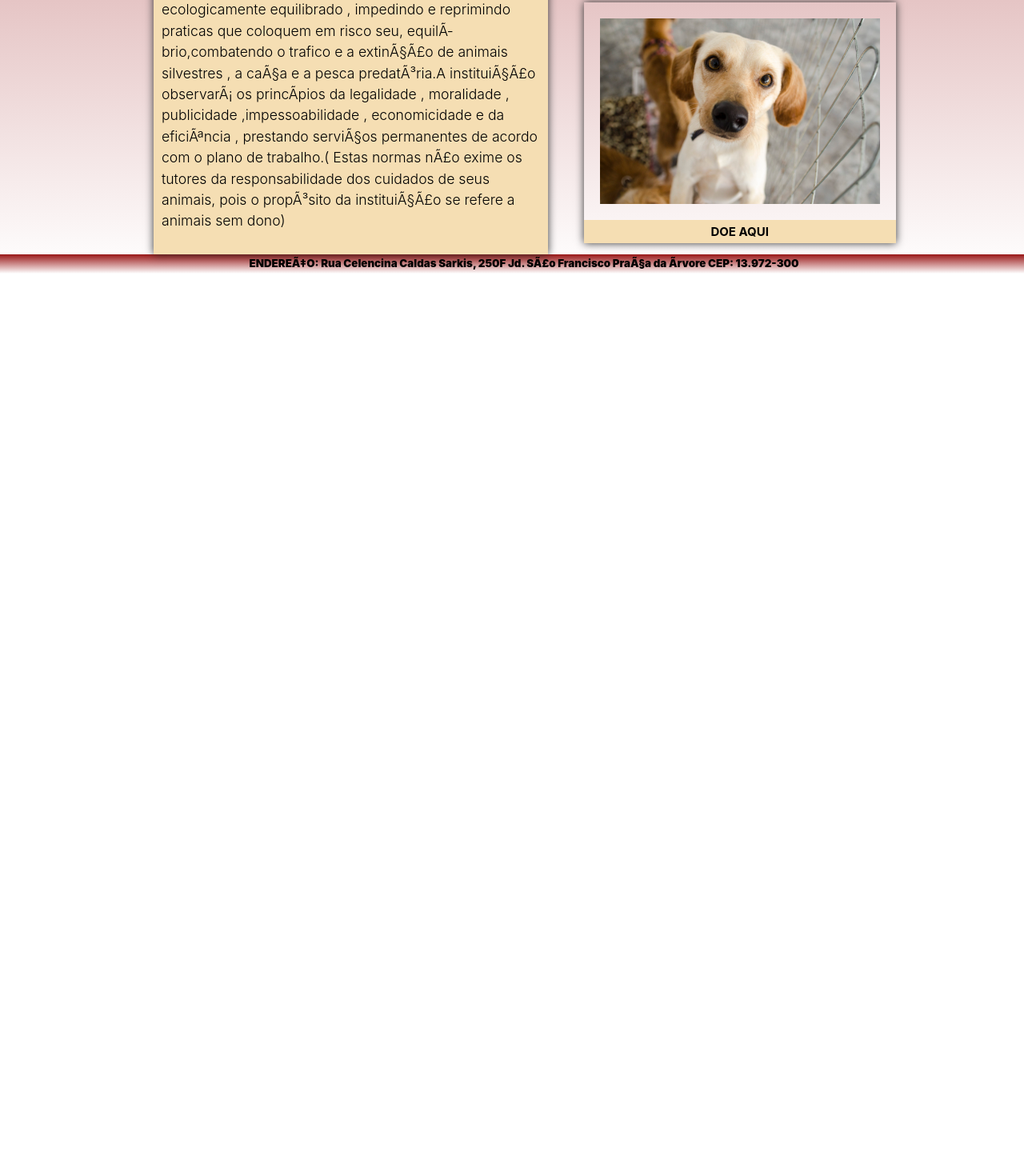
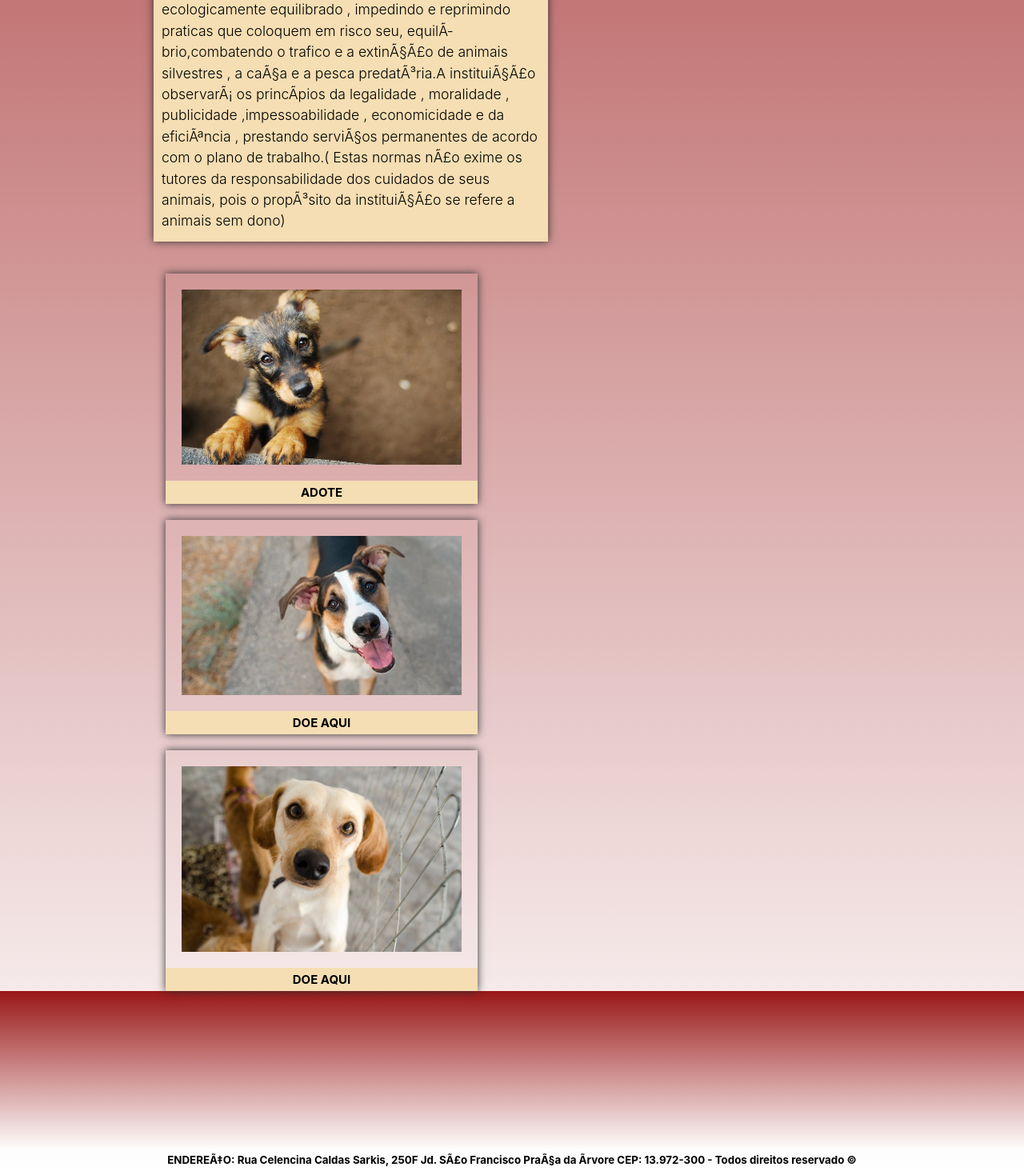
Before and after one commit to aguinaldosantana/uipa-site, a plain HTML site: page index.html in a window 1280 px wide. Shown: the part 1026-2495 px from the top of the page at 80% size. Before the commit the page ends 1368 px from the top, so only its background shows below. Drawn offline with Linux system fonts and the light colour scheme.

Commit message:
acertando footer

```diff
--- a/_css/estilos.css
+++ b/_css/estilos.css
@@ -69,13 +69,13 @@ nav ul li a:hover {
     background-color: wheat;
     box-shadow: 0 0 10px #333;
     width: 55%;
-    height: 911px;
+    height: 895px;
     float: left;
-    margin-top: 20px;
+    margin: 20px 0 20px 0;
 }
 .mural {
-    width: 40%;
-    float: right;
+    margin-left: 15px;
+    float: left;
 }
 section {
     width: 100%;
@@ -154,14 +154,21 @@ div.campanhas {
     line-height: 0.8;
     clear: both;
 }
-small {
-    margin-left: 30px;
-}
 footer {
     width: 100%;
-    height: 10%;
+    height: 200px;
     text-align: center;
     font-weight: bolder;
     clear: both;
     background-image: linear-gradient(to top, #fff, rgb(153,23,23));
 }
+.container-footer {
+    height: 200px;
+    margin: 0px 150px 0px 150px;
+}
+.copyright {
+    font-style: normal;
+    font-family: -apple-system, BlinkMacSystemFont, 'Segoe UI', Roboto, Oxygen, Ubuntu, Cantarell, 'Open Sans', 'Helvetica Neue', sans-serif;
+    height: 30px;
+    text-align: center;
+}
--- a/index.html
+++ b/index.html
@@ -119,8 +119,13 @@
     </main>
 
     <footer>
-        <small>ENDEREÇO: Rua Celencina Caldas Sarkis, 250F Jd. São Francisco Praça da Árvore CEP: 13.972-300</small>
+        <div class="container-footer">
+
+        </div>
     </footer>
+        <div class="copyright">
+            <small>ENDEREÇO: Rua Celencina Caldas Sarkis, 250F Jd. São Francisco Praça da Árvore CEP: 13.972-300 - Todos direitos reservado &copy;</small>
+        </div>
 </body>
 
 </html>
```
